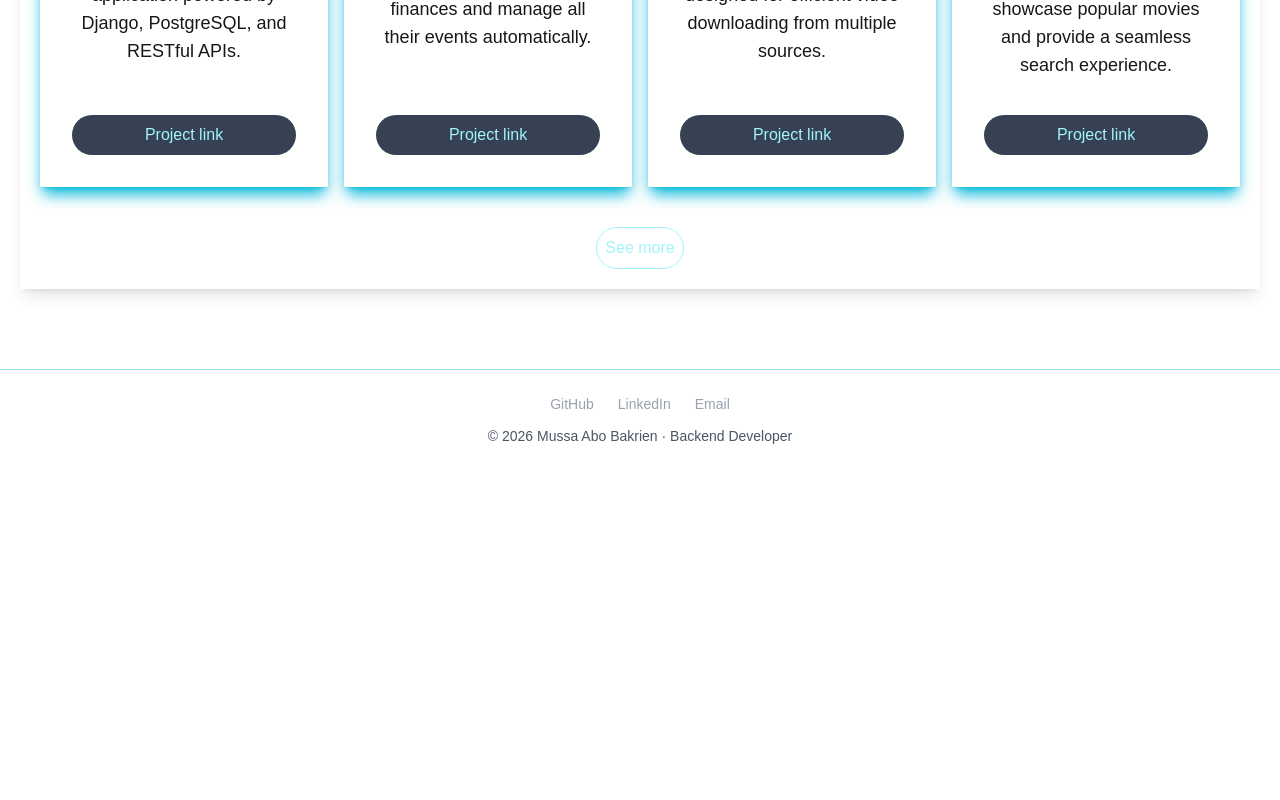
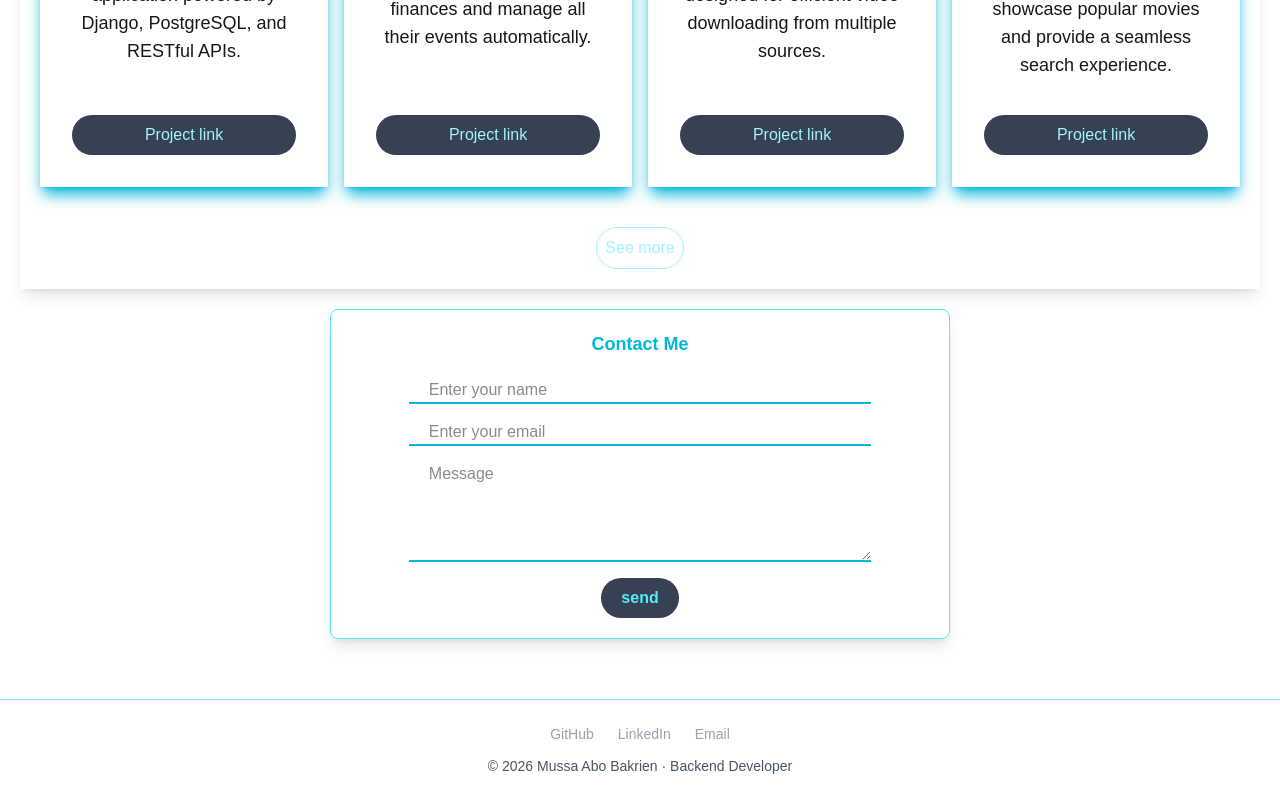
Before and after one commit to 3bth10/profile, a Next.js app: page / in a window 1280 px wide. Shown: the part 1626-2426 px from the top of the page. Before the commit the page ends 2096 px from the top, so only its background shows below. Built offline with nearby package versions, Linux system fonts and the light colour scheme.

Commit message:
add message box and it function make the style better

```diff
--- /dev/null
+++ b/app/api/send-email/route.js
@@ -0,0 +1,37 @@
+import nodemailer from "nodemailer";
+
+export async function POST(req) {
+  try {
+    const { email, message, name } = await req.json();
+
+    const transporter = nodemailer.createTransport({
+      service: "gmail",
+      auth: {
+        user: process.env.EMAIL_USER,
+        pass: process.env.EMAIL_PASS,
+      },
+    });
+
+    await transporter.sendMail({
+      from: `"My website🚀" ${email}`,
+      to: process.env.EMAIL_USER,
+      subject: "Hello Mr. Moussa",
+      html: `
+        <div style="color: cyan; padding: 20px; font-family: Arial;">
+          <h2 style="margin: 10px 0;">I'm ${name}</h2>
+          <hr />
+          <p>${message}</p>
+
+          <br />
+          <small style="color: gray;">
+            Sent from your websit Senter Email ${email}
+          </small>
+        </div>
+      `,
+    });
+
+    return Response.json({ success: true });
+  } catch (error) {
+    return Response.json({ success: false, error: error.message });
+  }
+}
--- a/app/page.tsx
+++ b/app/page.tsx
@@ -1,8 +1,12 @@
+
+"use client"
+
 import Image from "next/image";
 import Card from "@/components/card";
 import ProjectCard from "@/components/projectCard";
 import Hero from "@/components/Hero";
 import Btn from "@/components/btn";
+import Sendbox from "@/components/sendbox";
 
 
 export default function Home() {
@@ -93,7 +97,7 @@ export default function Home() {
         </div>
 
     </div>
-
+    <Sendbox/>
 
    </div>
 
--- /dev/null
+++ b/components/sendbox.tsx
@@ -0,0 +1,88 @@
+import { Albert_Sans, Alice } from "next/font/google"
+import { useState } from "react"
+
+
+const Sendbox= ()=>{
+
+const [f , setf] = useState({
+    'name' :"",
+    'email' :"",
+    'message' :"",
+})
+const [loading , setloading] = useState(false)
+const [error , seterror] = useState('')
+
+const hand = (e : any)=>{
+      e.preventDefault()
+      setf({
+        ...f , [e.target.name] : e.target.value
+      })
+}
+
+const sendData = async ()=>{
+    setloading(true)
+    if(f.email !==''){
+    await fetch("/api/send-email", {
+    method: "POST",
+    body: JSON.stringify({
+    email: f.email,
+    message: f.message,
+    name: f.name
+  }),
+
+});
+seterror('')
+}else(
+    seterror('Please fill The details befor you submit....')
+)
+
+setloading(false)
+setf({
+    name : '',
+    email:'',
+    message: ''
+})
+setTimeout(()=>{
+seterror('')
+},2000)
+}
+
+
+    return (
+        <div className="border rounded-lg shadow-lg hover:shadow-cyan-500 border-cyan-300 w-[80%] lg:w-[50%] text-center  ">
+            <h2 className="text-lg mt-5 font-bold text-cyan-500 ">Contact Me </h2>
+            {error ? <h4 className="animate-pulse">{error}</h4> : '' }
+            <div   className="flex flex-col justify-center items-center
+            p-5 ">
+
+                <input className="px-5 border-b-2 mb-4 w-[80%] focus:outline-hidden border-b-cyan-500"
+                type="text" name="name"
+                 placeholder="Enter your name"
+                 required
+                 onChange={hand}
+                 value={f.name}
+                 disabled={loading}/>
+
+                <input  className={"px-5 border-b-2 mb-4 w-[80%] focus:outline-hidden border-b-cyan-500"}
+                 type="text" name="email"
+                 placeholder="Enter your email"
+                 onChange={hand}
+                 required
+                 value={f.email}
+                 disabled={loading}/>
+
+                <textarea className="px-5 border-b-2 mb-4 h-25 w-[80%] focus:outline-hidden border-b-cyan-500"
+                 name="message"
+                 value={f.message}
+                 disabled={loading}
+                 onChange={hand}
+                  placeholder="Message" />
+                <button onClick={sendData} disabled={loading}
+                className={`${loading ?' animate-pulse ' : ' ' }font-bold  rounded-full bg-gray-700 text-cyan-300 px-5 py-2 hover:bg-gray-600`}>{loading? 'sending...' : 'send'} </button>
+            </div>
+        </div>
+    )
+}
+
+
+export default Sendbox
--- a/package.json
+++ b/package.json
@@ -10,6 +10,7 @@
   },
   "dependencies": {
     "next": "16.2.4",
+    "nodemailer": "^8.0.5",
     "react": "19.2.4",
     "react-dom": "19.2.4"
   },
```
Also changed, not shown: 1 other file (tests, documents, lock files or other folders).
